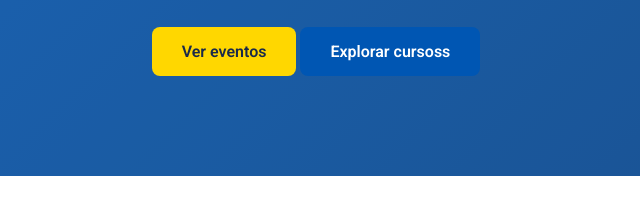
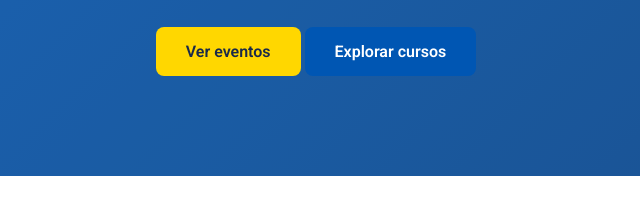
Before and after one commit to douglas-jpg/Guia-UFC, a website built with Vite: page client/index.html in a window 1280 px wide. Shown: the part 376-576 px from the top of the page, 324-964 px from the left. Built offline with nearby package versions, Linux system fonts and the light colour scheme; files whose address does not match are found by name.

Commit message:
reafactor name

```diff
--- a/client/index.html
+++ b/client/index.html
@@ -66,7 +66,7 @@
                         >Ver eventos</a
                     >
                     <a href="./src/pages/cursos.html" class="btn btn-primary"
-                        >Explorar cursoss</a
+                        >Explorar cursos</a
                     >
                 </div>
             </div>
```
